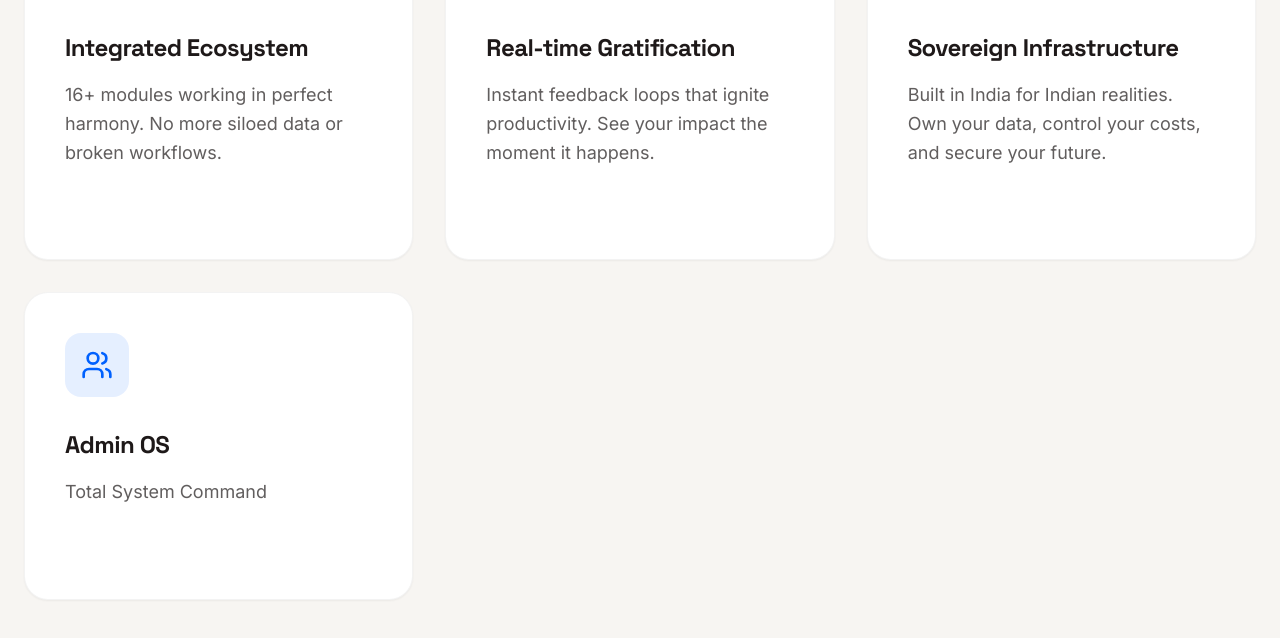
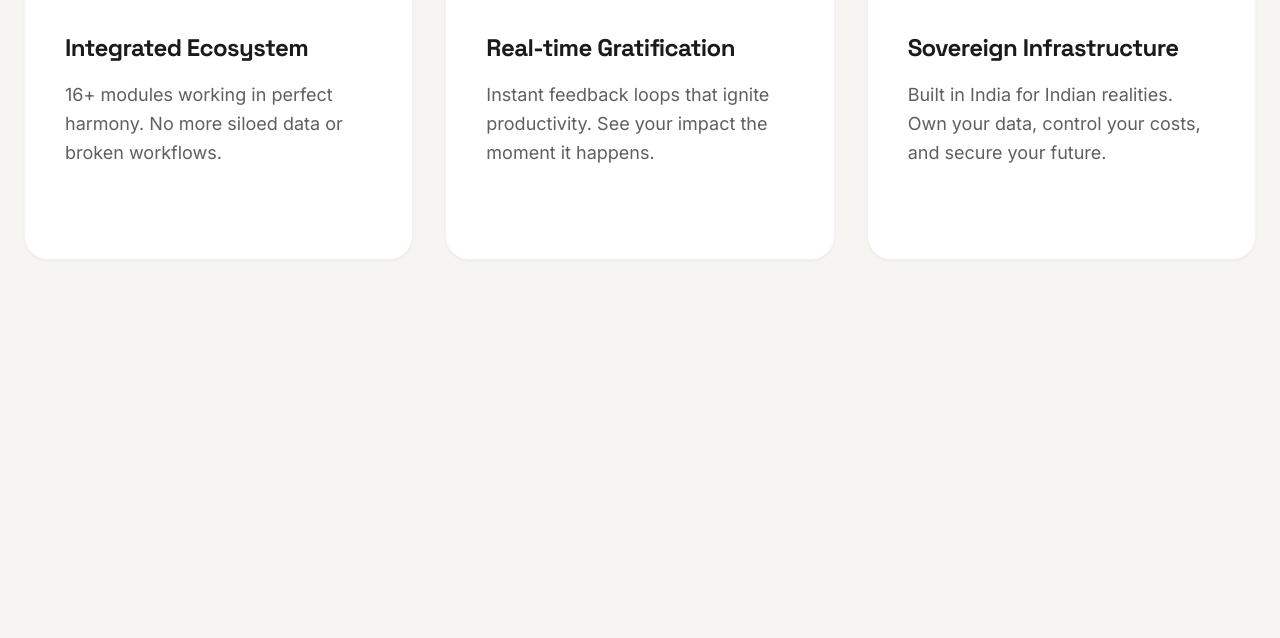
Before and after one commit to shawnyfishy/ZUWOS-2nd-alternative-, a React (Vite) app: page / in a window 1280 px wide. Shown: the part 1271-1909 px from the top of the page. Built offline with nearby package versions, Linux system fonts and the light colour scheme.

Commit message:
fix: Remove Admin OS card from Why ZUWOS section

```diff
--- a/src/components/sections/ValueProposition.tsx
+++ b/src/components/sections/ValueProposition.tsx
@@ -25,7 +25,7 @@ export default function ValueProposition() {
 
                 <div className="grid grid-cols-1 md:grid-cols-3 gap-6 md:gap-8">
                     {features
-                        .filter(feature => feature.id !== 'employees') // Filter out Employee OS
+                        .filter(feature => feature.id !== 'employees' && feature.id !== 'admins') // Filter out Employee OS and Admin OS
                         .map((feature, idx) => (
                             <CinematicReveal key={feature.id} delay={0.3 + (idx * 0.15)}>
                                 <motion.div
```
